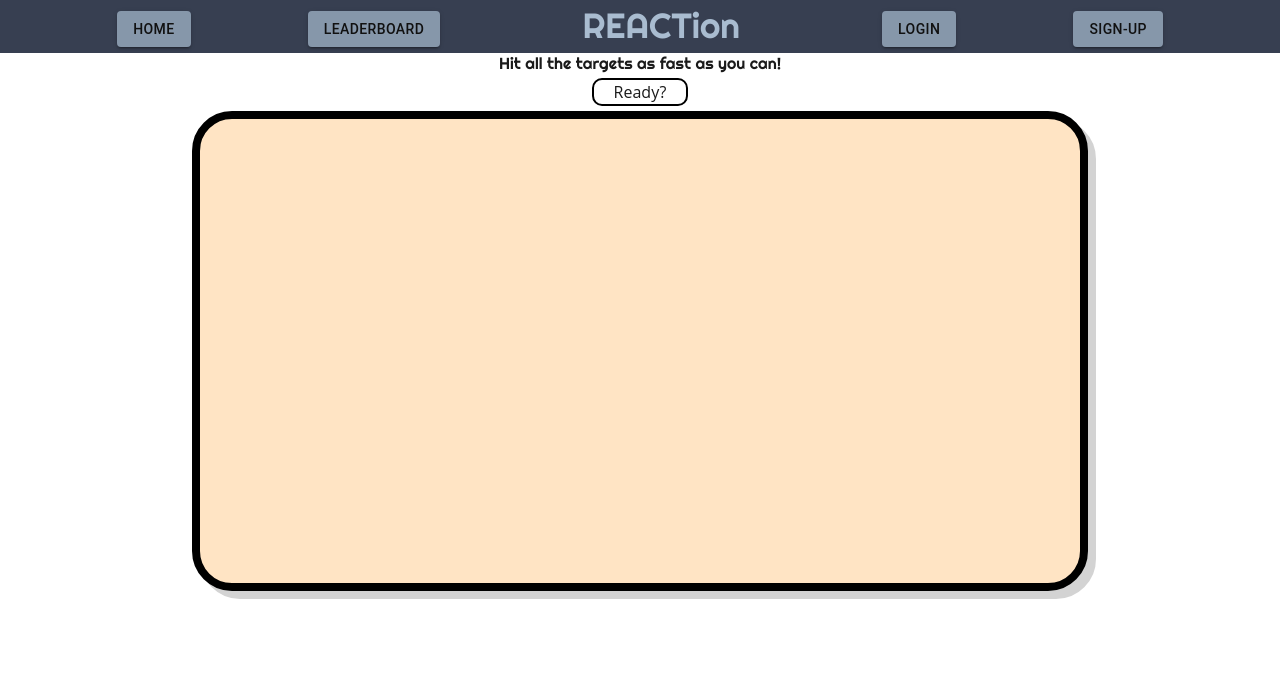
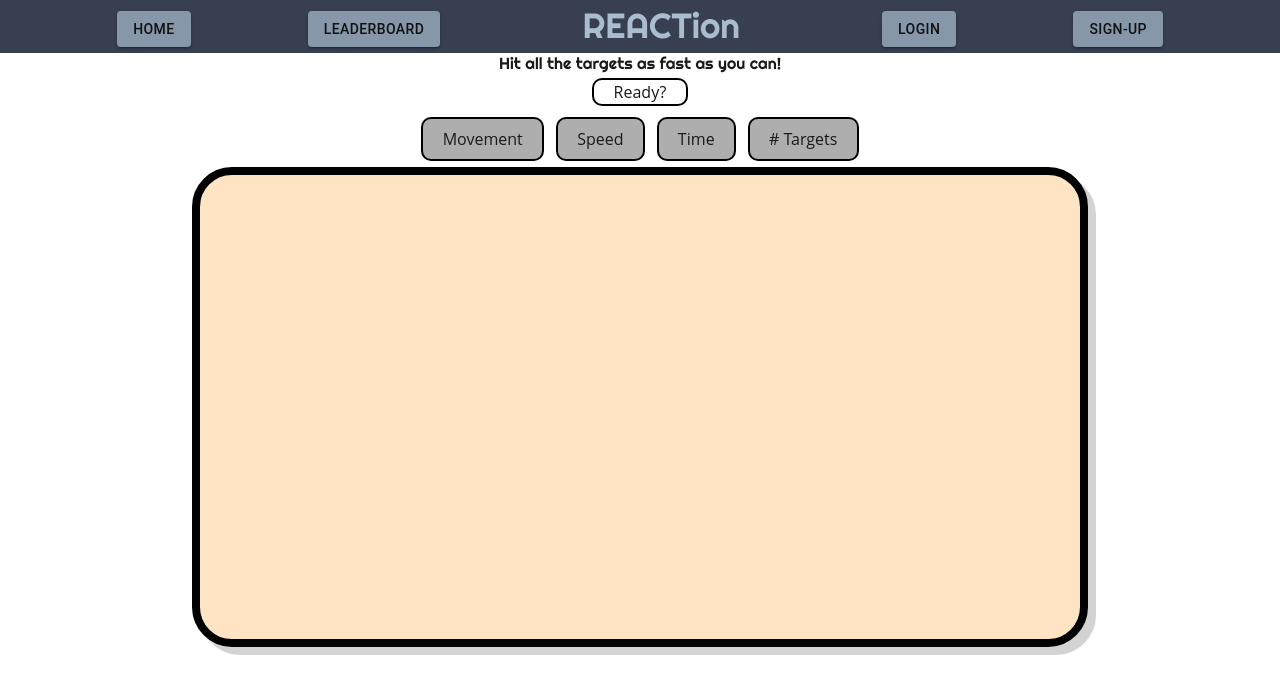
Before and after one commit to hudsonpepper/REACTion, a React (Vite) app in the folder client/: page / in a window 1280 px wide. Shown: the top 694 px of the page. Built offline with nearby package versions, Linux system fonts and the light colour scheme.

Commit message:
dropdowns and states added

```diff
--- a/client/package.json
+++ b/client/package.json
@@ -27,6 +27,7 @@
     "@types/react-dom": "^18.0.11",
     "@vitejs/plugin-react": "^4.0.0",
     "autoprefixer": "^10.4.17",
+    "daisyui": "^4.7.2",
     "eslint": "^8.38.0",
     "eslint-plugin-react": "^7.32.2",
     "eslint-plugin-react-hooks": "^4.6.0",
--- a/client/src/components/GameUI.jsx
+++ b/client/src/components/GameUI.jsx
@@ -3,20 +3,18 @@ import { useTheme } from '../utils/GameContext';
 import Auth from '../utils/auth';
 
 const GameUI = () => {
-    const {gameState, setGameState, intervalId, setIntervalId, targetCounter, setTargetCounter, buttonPressTimes, setButtonPressTimes, scoreHandler, endGame, earlyEnd, difficultyModifier, setDifficultyModifier} = useTheme();
+    const {gameState, setGameState, intervalId, setIntervalId, targetCounter, setTargetCounter, buttonPressTimes, setButtonPressTimes, scoreHandler, endGame, earlyEnd, movement, setMovement, timeSetting, setTimeSetting, targetSetting, setTargetSetting} = useTheme();
     const [countdownClock, setCountdownClock] = useState(20);
-    const [timeSetting, setTimeSetting] = useState(20);
-    const [isTimeUnlimited, setIsTimeUnlimited] = useState(false);
 
     const readyHandler = (e) => {
         if (intervalId != 0) {
             clearInterval(intervalId);
         }
-        setCountdownClock(20) // time setting here
-        setTargetCounter(0)
+        setCountdownClock(timeSetting)
+        setTargetCounter(targetSetting)
         e.preventDefault();
         setButtonPressTimes([Date.now()]);
-        let clockActual = 20; // time setting here
+        let clockActual = timeSetting;
         // Edits game state to allow for target rendering
         setGameState(1);
         // start timer for game
@@ -29,6 +27,28 @@ const GameUI = () => {
         }, 100);
         setIntervalId(newInterval)
     }
+
+    const movementClicker = (e) => {
+        e.preventDefault();
+        setMovement(e.target[Object.keys(e.target)[1]].value);
+    }
+
+    const speedClicker = (e) => {
+        e.preventDefault();
+        setSpeed(e.target[Object.keys(e.target)[1]].value);
+    }
+
+    const timeClicker = (e) => {
+        e.preventDefault();
+        setTimeSetting(e.target[Object.keys(e.target)[1]].value);
+    }
+
+    const targetClicker = (e) => {
+        e.preventDefault();
+        setTargetSetting(e.target[Object.keys(e.target)[1]].value);
+    }
+
+
     return (
         <div className='game-header-bar'>
             {gameState == 0 ? <h2>Hit all the targets as fast as you can!</h2> : null }
@@ -36,6 +56,41 @@ const GameUI = () => {
             {gameState == 0 ? null : <h2>TIME REMAINING: {countdownClock}</h2>}
             {gameState == 0 ? null : <h2>TARGETS HIT: {targetCounter}</h2>}
             {gameState == 0 && Auth.loggedIn() && buttonPressTimes.length > 0 ? <button className="ready-btn" onClick={scoreHandler}>Save Score?</button> : null}
+            {gameState == 0 ?
+            <div className='flex-row'>
+                <details className="dropdown dropdown-top">
+                    <summary className="m-1 dropdown-btn btn">Movement</summary>
+                    <ul className="absolute p-2 shadow menu dropdown-content z-[1] bg-white-100 bg-opacity-100 rounded-box w-52">
+                        <li><a value={0} onClick={movementClicker}>None</a></li>
+                        <li><a value={1} onClick={movementClicker}>Standard</a></li>
+                        <li><a value={2} onClick={movementClicker}>Evasive</a></li>
+                    </ul>
+                </details>
+                <details className="dropdown dropdown-top">
+                    <summary className="m-1 dropdown-btn btn">Speed</summary>
+                    <ul className="absolute p-2 shadow menu dropdown-content z-[1] bg-white-100 bg-opacity-100 rounded-box w-52">
+                        <li><a value={0.5} onClick={speedClicker}>Slow</a></li>
+                        <li><a value={1} onClick={speedClicker}>Standard</a></li>
+                        <li><a value={2} onClick={speedClicker}>Fast</a></li>
+                    </ul>
+                </details>
+                <details className="dropdown dropdown-top">
+                    <summary className="m-1 dropdown-btn btn">Time</summary>
+                    <ul className="absolute p-2 shadow menu dropdown-content z-[1] bg-white-100 bg-opacity-100 rounded-box w-52">
+                        <li><a value={20} onClick={timeClicker}>20sec</a></li>
+                        <li><a value={60} onClick={timeClicker}>60sec</a></li>
+                    </ul>
+                </details>
+                <details className="dropdown dropdown-top">
+                    <summary className="m-1 dropdown-btn btn"># Targets</summary>
+                    <ul className="absolute p-2 shadow menu dropdown-content z-[1] bg-white-100 bg-opacity-100 rounded-box w-52">
+                        <li><a value={10} onClick={targetClicker}>10</a></li>
+                        <li><a value={20} onClick={targetClicker}>20</a></li>
+                        <li><a value={30} onClick={targetClicker}>30</a></li>
+                    </ul>
+                </details>
+            </div>
+            : null }
 
         </div>
     )
--- a/client/src/pages/GamePage/style.css
+++ b/client/src/pages/GamePage/style.css
@@ -7,8 +7,24 @@
 .ready-btn {
   border-radius: 10px;
   border: black solid 2px;
+  margin: 5px;
   padding: 0 20px;
+}
+
+.dropdown-btn {
+  border-radius: 10px;
+  border: black solid 2px;
   margin: 5px;
+}
+
+ul {
+  background-color: white;
+  border-radius: 10px;
+  border: black solid 2px;
+}
+
+li {
+  border-bottom: black solid 1px;
 }
 
 .game-viewport {
--- a/client/src/utils/GameContext.jsx
+++ b/client/src/utils/GameContext.jsx
@@ -14,7 +14,9 @@ export default function GameProvider({ children }) {
     // Game Settings
     const [movement, setMovement] = useState(1);
     const [speed, setSpeed] = useState(1);
-    const [difficultyModifier, setDifficultyModifier] = useState(1)
+    // const [difficultyModifier, setDifficultyModifier] = useState(1)
+    const [timeSetting, setTimeSetting] = useState(20);
+    const [targetSetting, setTargetSetting] = useState(10);
 
     const [leftPos, setLeftPos] = useState(50);
     const [topPos, setTopPos] = useState(50);
@@ -65,6 +67,7 @@ export default function GameProvider({ children }) {
         const runObj = {
             runtime: timeOfPress[timeOfPress.length - 1],
             targetNumber: (timeOfPress.length - 1),
+
             score: Math.round(100000 / avgTime)
         }
         console.log("RunObj: ", runObj)
@@ -88,7 +91,7 @@ export default function GameProvider({ children }) {
     const earlyEnd = (e) => {
         e.preventDefault();
         setGameState(0);
-        setCountdownClock(20);
+        setCountdownClock(timeSetting);
         setTargetCounter(0);
         clearInterval(intervalId);
       }
@@ -101,7 +104,7 @@ export default function GameProvider({ children }) {
             setGameState(gameState * -1);
             setTargetCounter(targetCounter + 1);
             updatePosition();
-            if (targetCounter >= 9) {
+            if (targetCounter >= (targetSetting - 1)) {
 
                 endGame(intervalId);
             }
@@ -134,8 +137,10 @@ export default function GameProvider({ children }) {
             setSpeed,
             movement,
             setMovement,
-            difficultyModifier,
-            setDifficultyModifier
+            timeSetting,
+            setTimeSetting,
+            targetSetting,
+            setTargetSetting
         }}>
             {children}
         </GameContext.Provider>
--- a/client/tailwind.config.js
+++ b/client/tailwind.config.js
@@ -6,5 +6,5 @@ export default {
   theme: {
     extend: {},
   },
-  plugins: [],
+  plugins: [[require("daisyui")]],
 }
```
Also changed, not shown: 1 other file (tests, documents, lock files or other folders).
